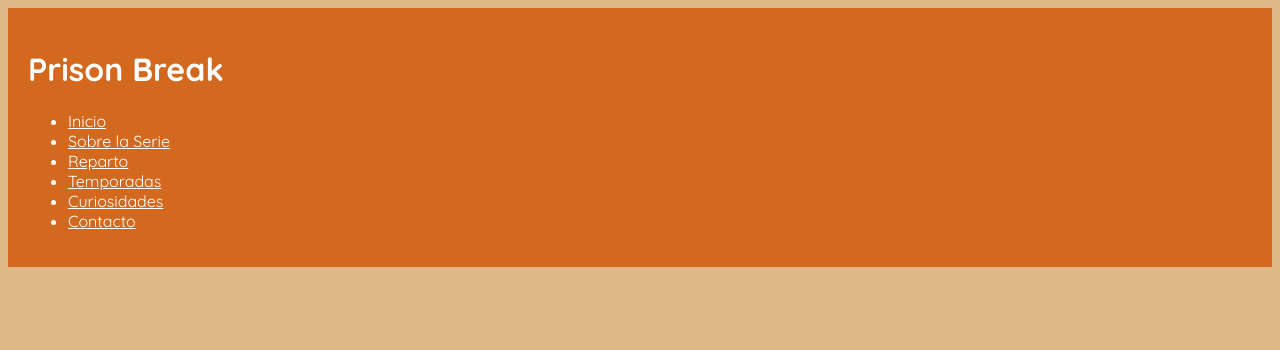
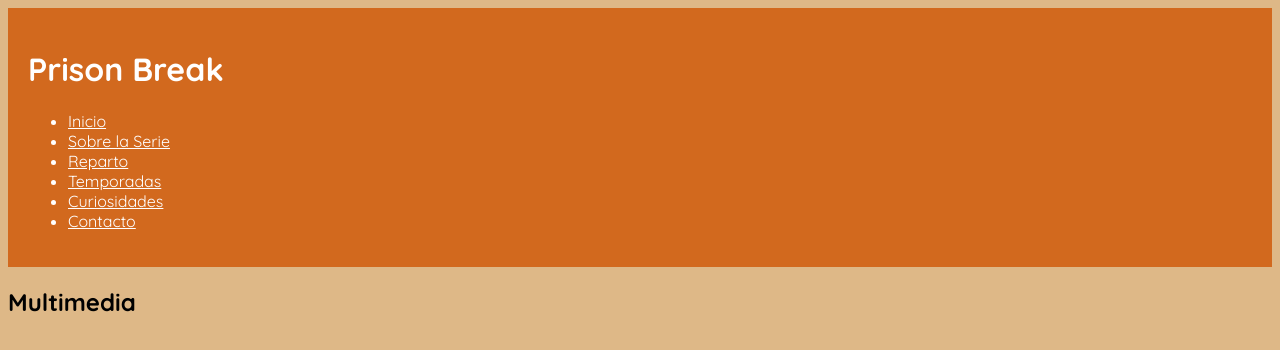
Before and after one commit to camiloramirez-debug/Camilo-Ramirez, a plain HTML site: page PAGE/multimedia.html in a window 1280 px wide. Drawn offline with Linux system fonts and the light colour scheme.

Commit message:
multimedia
nueva

```diff
--- a/PAGE/multimedia.html
+++ b/PAGE/multimedia.html
@@ -37,5 +37,8 @@
     </ul>
     </nav>
 </header>
+<main>
+    <h2>Multimedia</h2>
+</main>
 </body>
 </html>
```
